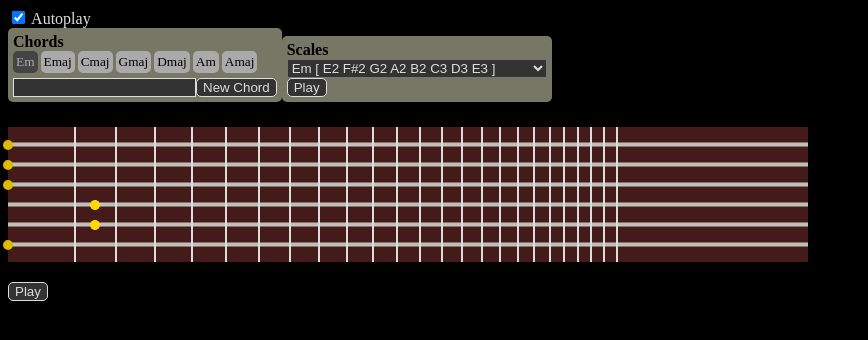
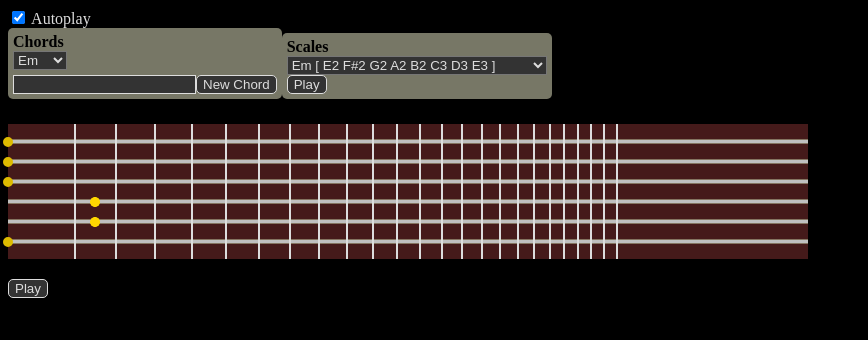
Before and after one commit to marriola/ng2chord, an Angular app: page / in a window 1280 px wide. Shown: the top 340 px of the page, without its empty margins (0-868 px from the left). Built offline with nearby package versions, Linux system fonts and the light colour scheme.

Commit message:
Changing chord selector to dropdown

```diff
--- a/src/app/app.component.html
+++ b/src/app/app.component.html
@@ -1,5 +1,5 @@
 <!-- guitar -->
-<fretboard width="800" strings="E4,B3,G3,D3,A2,E2" selectorType="buttons"
+<fretboard width="800" strings="E4,B3,G3,D3,A2,E2" selectorType="list"
            fretPositions="66,107,146,183,217,250,281,310,338,364,388,411,433,453,473,491,509,525,541,555,569,582,595,608">
     <chord name="Em" frets="0,0,0,2,2,0"></chord>
     <chord name="Emaj" frets="0,0,1,2,2,0"></chord>
--- a/src/app/chord-selector.component.html
+++ b/src/app/chord-selector.component.html
@@ -1,14 +1,15 @@
 <div class="panel">
     <strong>Chords</strong>
-    <select *ngIf="selectorType == 'list'" name="ddlChord" [(ngModel)]="currentChord" (ngModelChange)="toggleTones(autoplay)">
-        <option *ngFor="let name of chordNames" [ngValue]="chords[name]">{{name}}</option>
-    </select>
+    <div *ngIf="selectorType == 'list'">
+        <select name="ddlChord" [(ngModel)]="currentChordName" (ngModelChange)="selectChord(currentChordName)">
+            <option *ngFor="let name of chordNames" [ngValue]="name">{{name}}</option>
+        </select>
+    </div>
 
     <div *ngIf="selectorType == 'buttons'">
         <a *ngFor="let name of chordNames"
-        class="box"
-        [class.selected]="currentChordName == name"
-        (click)="selectChord(name)">
+            class="box" [class.selected]="currentChordName == name"
+            (click)="selectChord(name)">
             {{name}}
         </a>
     </div>
```
